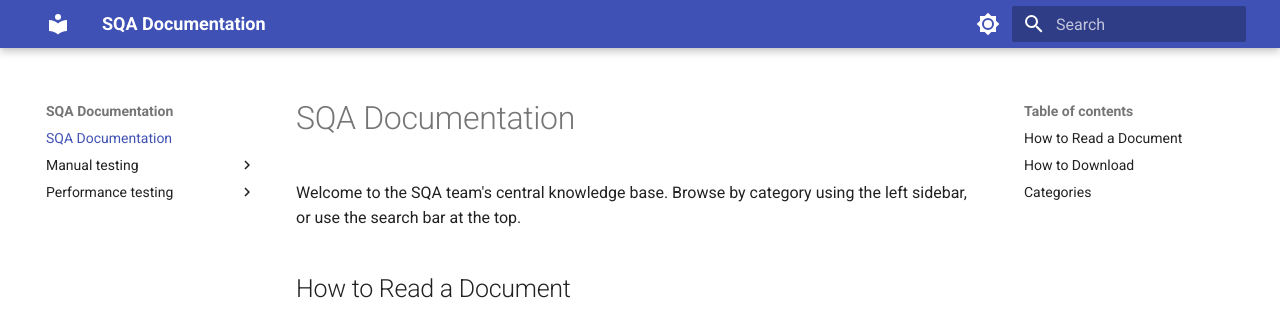
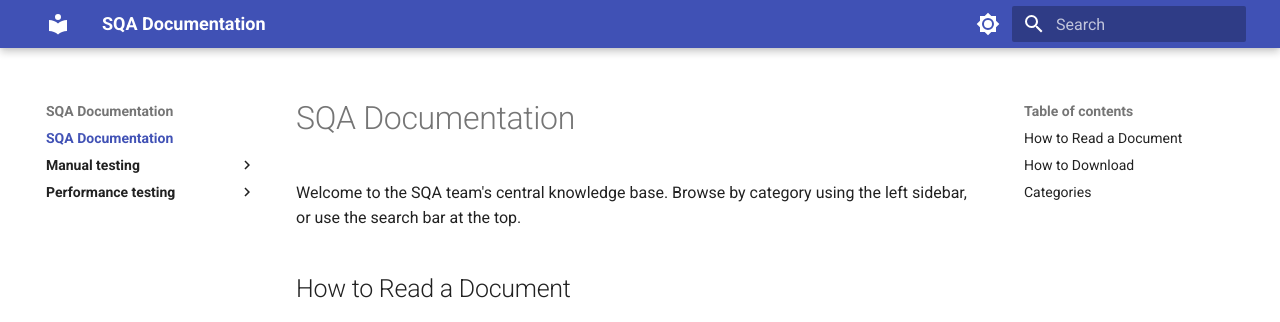
Before and after one commit to DSi-QA/sqa-docs, an MkDocs documentation site: the page built from docs/index.md, in a window 1280 px wide. Shown: the top 322 px of the page. Built offline with MkDocs 1.6.1 and Material for MkDocs 9.7.7, drawn with Linux system fonts in a browser that asks for light colours.

Commit message:
style: bold top-level section labels in sidebar
Co-Authored-By: Claude Sonnet 4.6 <noreply@anthropic.com>

```diff
--- a/docs/assets/extra.css
+++ b/docs/assets/extra.css
@@ -16,3 +16,8 @@
   background-color: rgb(63, 81, 181);
   border-color: rgb(63, 81, 181);
 }
+
+/* Bold top-level section labels in sidebar */
+.md-nav--primary > .md-nav__list > .md-nav__item > .md-nav__link {
+  font-weight: 700;
+}
```
